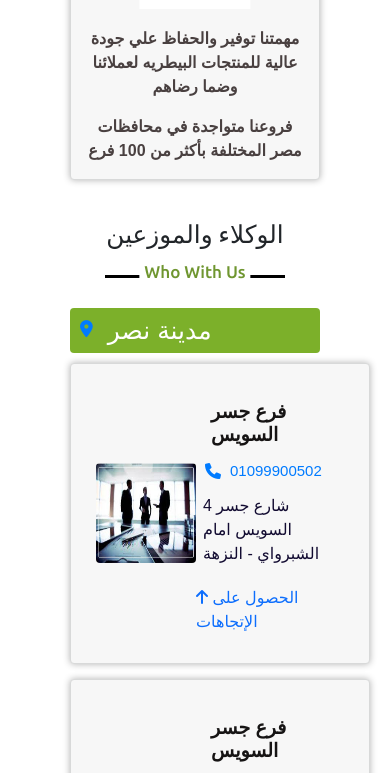
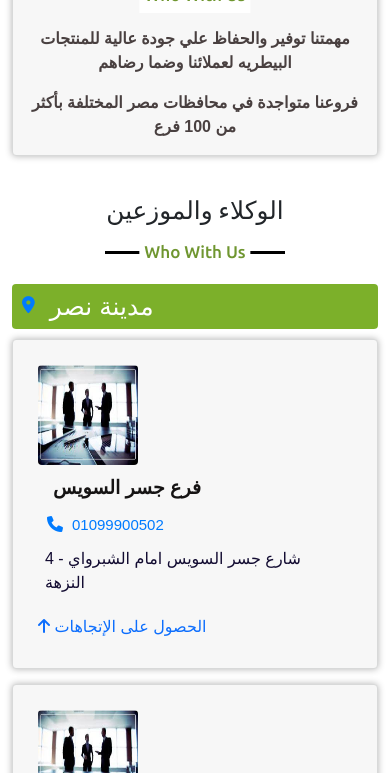
Before and after one commit to mahmoud-syam/A2vet, a plain HTML site: page branch.html in a window 390 px wide. Shown: the part 181-954 px from the top of the page. Drawn offline with nearby package versions, Linux system fonts and the light colour scheme.

Commit message:
Changes to be committed: modified:   css/branch.css

```diff
--- a/css/branch.css
+++ b/css/branch.css
@@ -209,7 +209,7 @@ a{
 }
 .SectionTitle::after{
   position: absolute;
-  bottom: -12px;
+  /* bottom: -12px; */
   left: 50%;
   font-size: 17px;
   color: var(--main-seconed-color);
@@ -614,8 +614,18 @@ footer span a:hover{
   .about .about-content .right p{
       font-size: 10px;
   }
-  .container {
+  /* .container {
     padding-left: 70px;
     padding-right: 70px;
+} */
+.allCards .mainCards .allMainCard .cardOne{
+  background: rgb(247, 247, 247);
+  border: 1px solid rgb(216, 217, 217);
+  padding: 25px;
+  display: block;
+  /* justify-content: space-between; */
+  /* align-items: center; */
+  box-shadow: rgb(0 0 0 / 30%) 0px 0px 7px 0px;
+  border-radius: 0.25rem !important;
 }
 }
```
